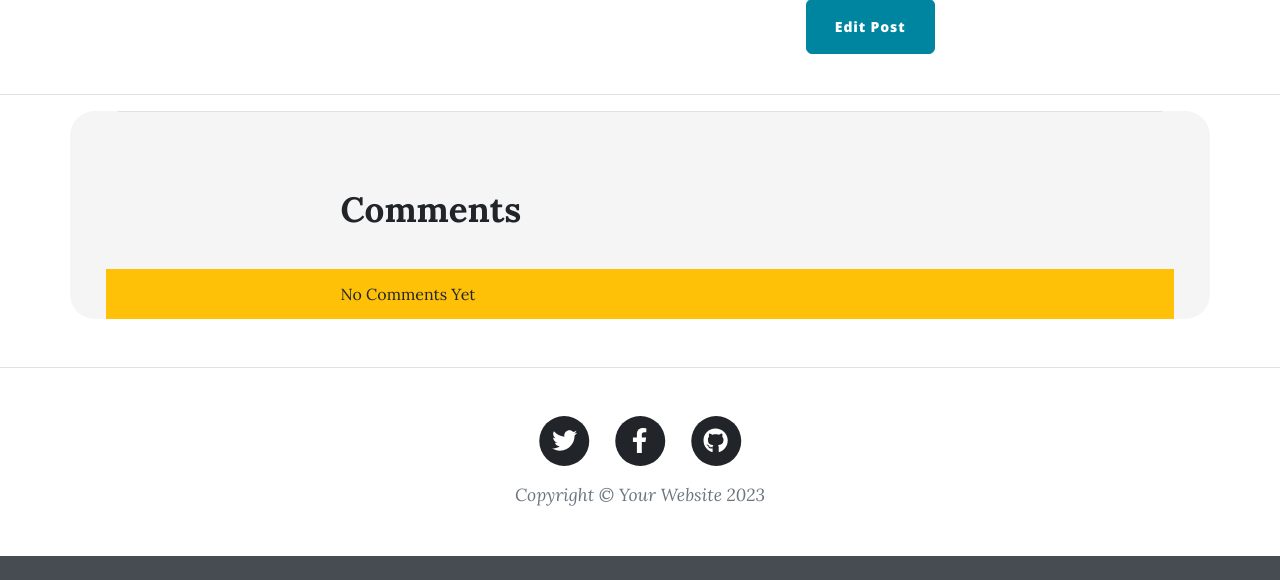
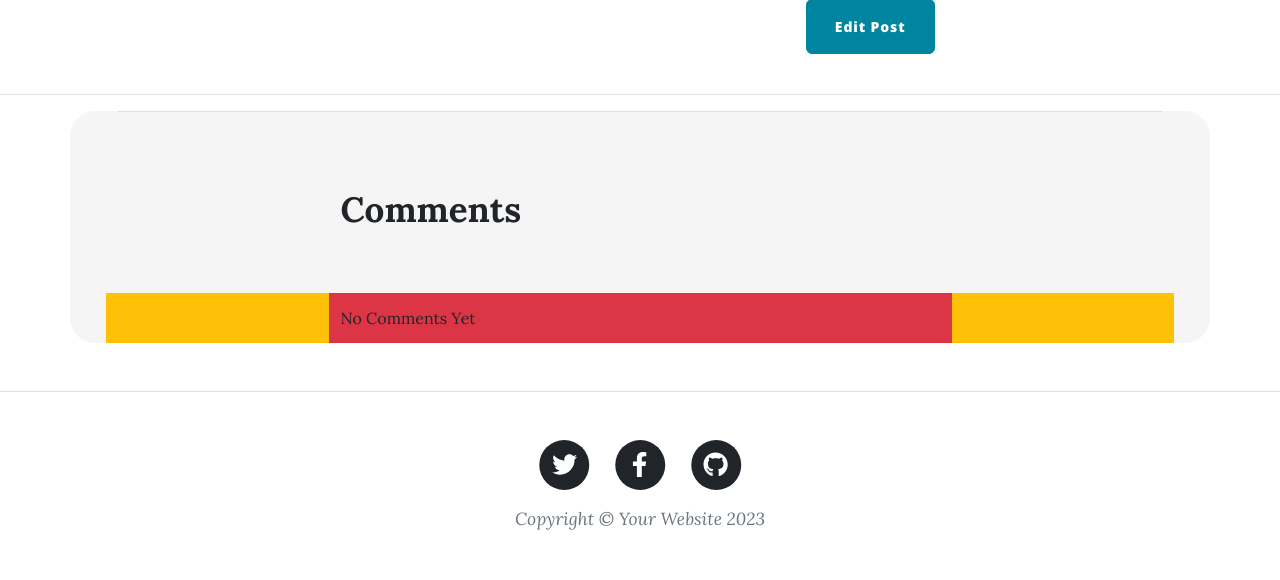
Before and after one commit to parvez-irfan/BlogSite, a Flask app: template templates/post.html in a window 1280 px wide. Shown: the part 503-1083 px from the top of the page. Before the commit the page ends 1059 px from the top, so only its background shows below. Run offline with Flask 3, Linux system fonts and the light colour scheme; the template is opened without the code that fills it: values that come from a table or form of the project are taken from there, others are empty; some libraries are stand-ins or nearby versions.

Commit message:
Further changes

```diff
--- a/templates/post.html
+++ b/templates/post.html
@@ -89,7 +89,7 @@
     <hr/>
 
     <div class="row d-flex justify-content-center">
-      <div class="col-md-10 col-lg-8 col-xl-7 pt-4">
+      <div class="col-md-10 col-lg-8 col-xl-7 pt-4 pb-4">
         <p style="font-size: 35px;"> <strong>Comments</strong></p>
         </div>
     </div>
@@ -109,7 +109,7 @@
 
     {% else: %}
         <div class="row d-flex justify-content-center bg-warning">
-          <div class="col-md-12 col-lg-12 col-xl-7  d-flex justify-content-start align-items-center " style="height: 50px;">
+          <div class="col-md-12 col-lg-12 col-xl-7  d-flex justify-content-start align-items-center bg-danger" style="height: 50px;">
               <p style="font-size: 1rem;"> No Comments Yet</p>
           </div>
         </div>
```
